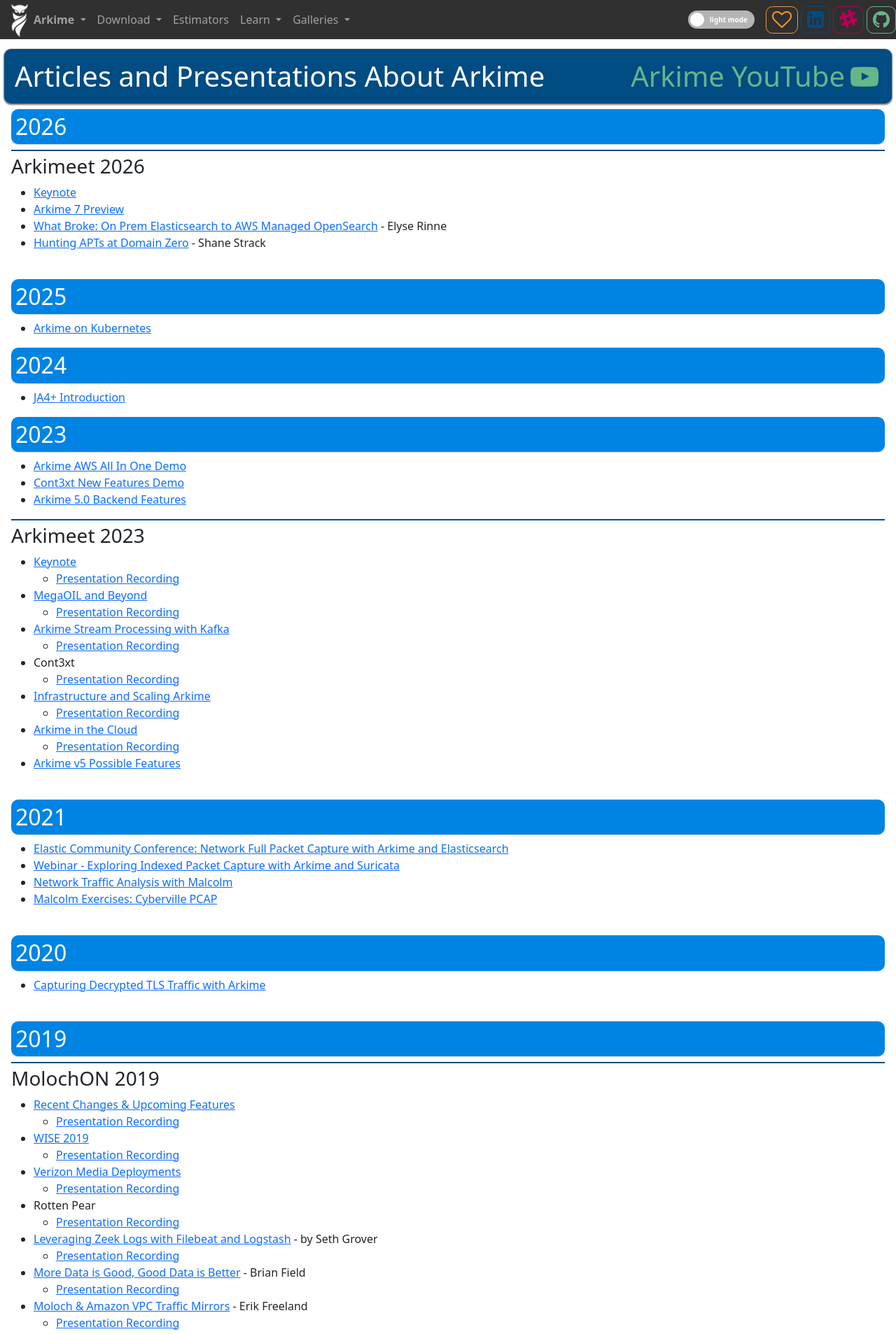
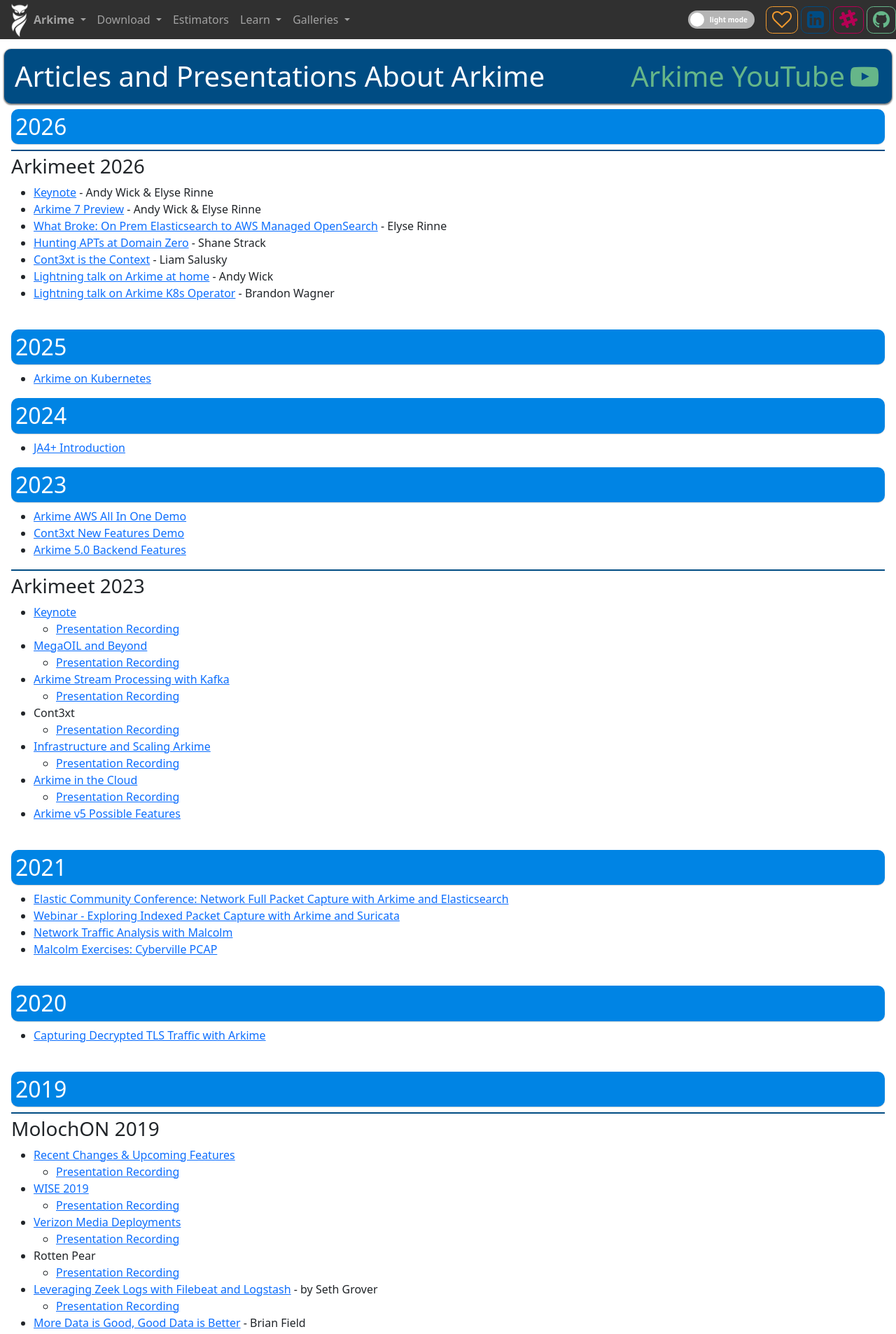
Before and after one commit to arkime/arkimeweb, a Jekyll site: the page built from _wiki/articles.md, in a window 1280 px wide. Shown: the top 1907 px of the page at 70% size. Built offline with Jekyll 4.4.1, drawn with Linux system fonts in a browser that asks for light colours.

Commit message:
Add more Arkimeet 2026 talks and speakers
- Cont3xt is the Context slides from Liam Salusky
- Lightning talks on Arkime at home and the Arkime K8s Operator
- Speaker credits for the keynote and Arkime 7 preview

Co-Authored-By: Claude Opus 5.5 <noreply@anthropic.com>

```diff
--- a/_wiki/articles.md
+++ b/_wiki/articles.md
@@ -16,10 +16,13 @@ copyLink: True
 ### Arkimeet 2026
 {: .subsection }
 
-* [Keynote](/assets/arkimeet-2026.pptx)
-* [Arkime 7 Preview](/assets/arkimeet-2026-arkime7.pptx)
+* [Keynote](/assets/arkimeet-2026.pptx) - Andy Wick & Elyse Rinne
+* [Arkime 7 Preview](/assets/arkimeet-2026-arkime7.pptx) - Andy Wick & Elyse Rinne
 * [What Broke: On Prem Elasticsearch to AWS Managed OpenSearch](/assets/arkimeet-2026-what-broke.pptx) - Elyse Rinne
 * [Hunting APTs at Domain Zero](/assets/arkimeet-2026-Hunting_APTs_at_Domain_Zero.pdf) - Shane Strack
+* [Cont3xt is the Context](/assets/arkimeet-2026-Cont3xt-is-the-context.pdf) - Liam Salusky
+* [Lightning talk on Arkime at home](/udr7) - Andy Wick
+* [Lightning talk on Arkime K8s Operator](https://github.com/bwagner5/arkime-k8s-operator) - Brandon Wagner
 
 ## 2025
 {: .subsection-header }
```
Also changed, not shown: 1 other file.
